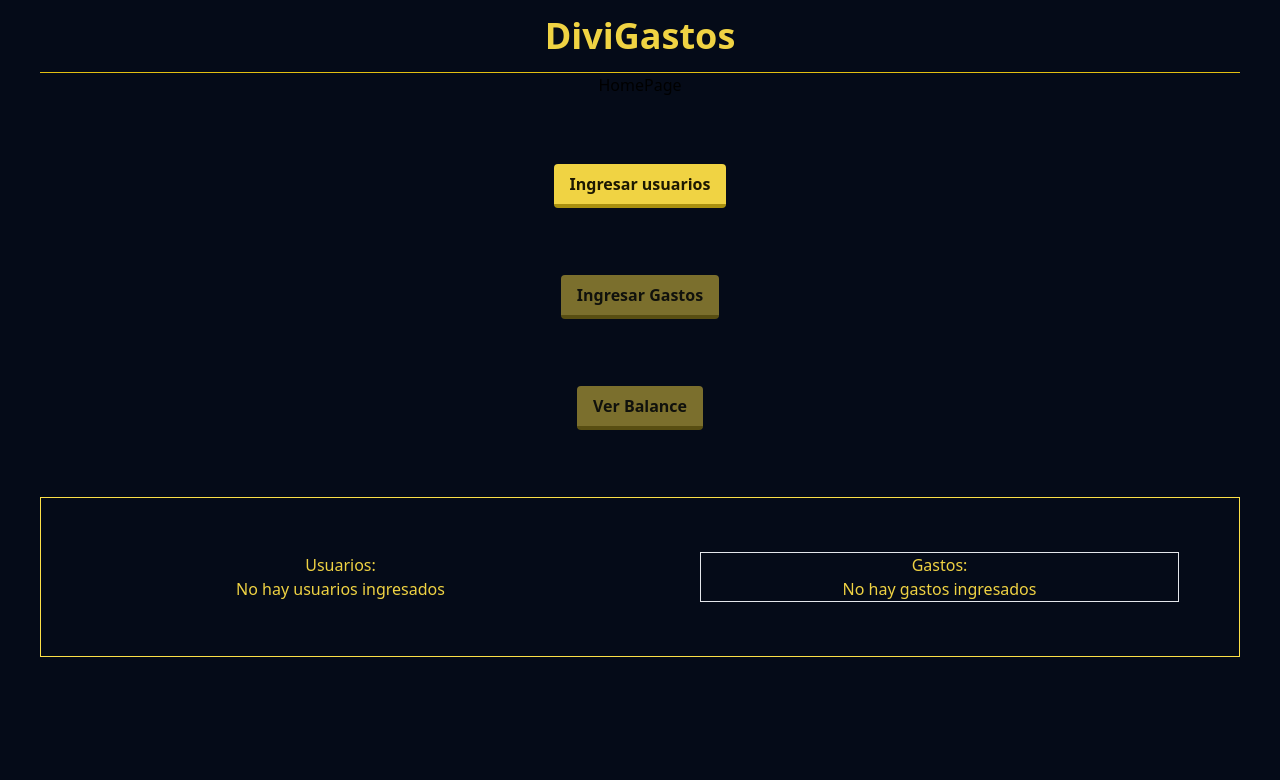
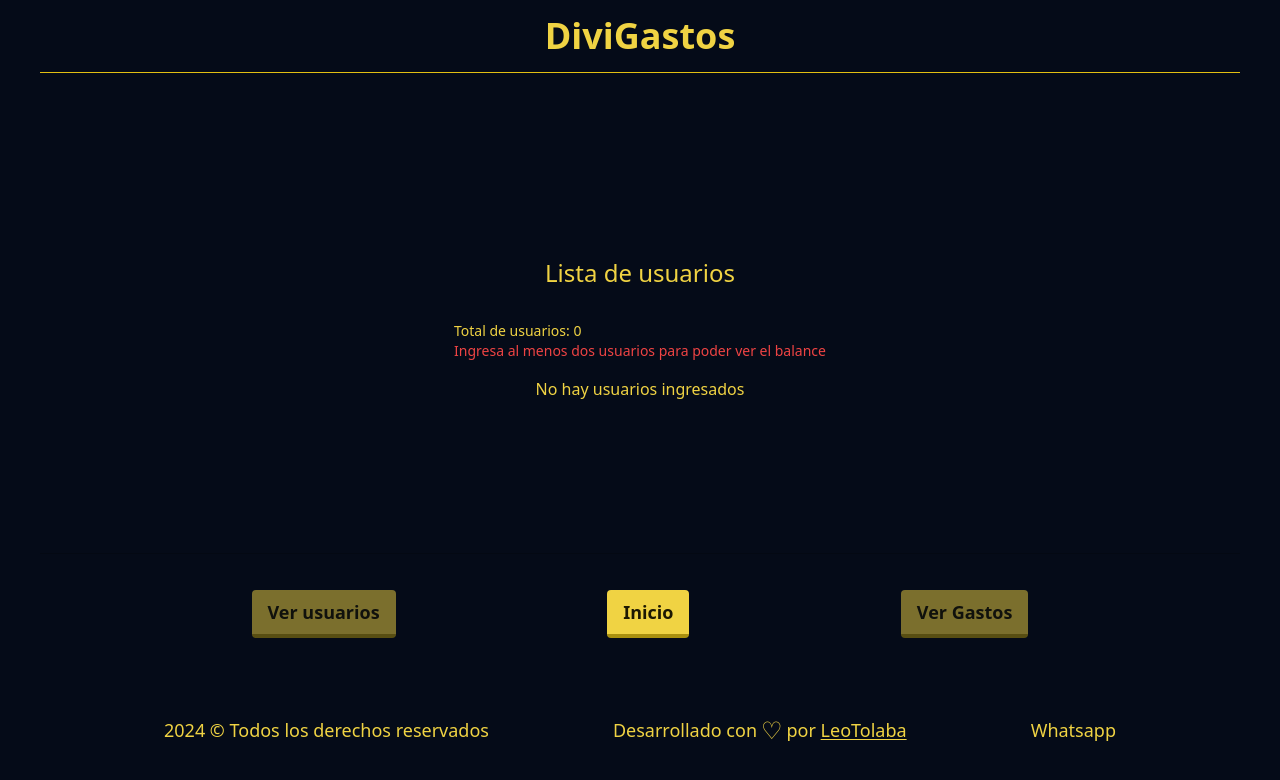
Before and after one commit to Leonardo-MT93/GastosApp, a React (Vite) app: page /all-users in a window 1280 px wide. Shown: the top 780 px of the page. Built offline with nearby package versions, Linux system fonts and the light colour scheme.

Commit message:
Agregando logica para el balance

```diff
--- a/src/components/Footer.jsx
+++ b/src/components/Footer.jsx
@@ -1,65 +1,74 @@
-// import { useState, useEffect } from "react";
 import { useContext } from "react";
-// import { useGetData } from "../hooks/useGetData";
+import { Link, useLocation } from "react-router-dom";
 import { UserContext } from "../context/UserContext";
 import { ExpenseContext } from "../context/ExpenseContext";
 
 const Footer = () => {
-  // const { usersData, expenses } = useGetData();
-  const { users, deleteUser } = useContext(UserContext);
-  const { expenses, deleteExpense } = useContext(ExpenseContext);
+  const { users } = useContext(UserContext);
+  const { expenses } = useContext(ExpenseContext);
+  const location = useLocation();
+  console.log(location.pathname); // Esto imprimirá la URL actual en la consola
+  const isUsersEmpty = !(users && users.length > 0 && location.pathname !== "/all-users");
+  const isExpensesEmpty = !(expenses && expenses.length > 1 && location.pathname !== "/all-expenses");
+
 
   return (
-    <div className="w-full h-[20vh] border border-yellow-300 flex items-center justify-around">
-      <div className="text-text w-[40%] flex flex-col items-center">
-        <h1 className="text-text">Usuarios:</h1>
-        {users.length > 0 ? (
-          <ul className="w-[60%]">
-            {users.map((user) => (
-              <li
-                className="flex justify-between items-center border-b py-2"
-                key={user.id}
-              >
-                <span>{user.name}</span>
-                <span>${user.salary}</span>
-                <button
-                  className="bg-red-500 rounded-full w-10"
-                  onClick={() => deleteUser(user.id)}
-                >
-                  x
-                </button>
-              </li>
-            ))}
-          </ul>
-        ) : (
-          <p>No hay usuarios ingresados</p>
-        )}
+    <footer
+      className="w-full border-t border-opacity-20 border-black
+    font-medium lg:text-lg sm:text-base text-text"
+    >
+      <div className="w-full flex items-center justify-evenly h-[15vh]">
+        <Link
+          to="/all-users"
+          className={`bg-buttons text-buttons-text font-bold py-2 px-4 border-b-4 border-b-buttons-border rounded ${
+            isUsersEmpty
+              ? " opacity-50 cursor-not-allowed pointer-events-none"
+              : ""
+          }`}
+        >
+          Ver usuarios
+        </Link>
+        <Link
+          to="/"
+          className='bg-buttons text-buttons-text font-bold py-2 px-4 border-b-4 border-b-buttons-border rounded'
+        >
+          Inicio
+        </Link>
+        <Link
+          to="/all-expenses"
+          className={`bg-buttons text-buttons-text font-bold py-2 px-4 border-b-4 border-b-buttons-border rounded ${
+            isExpensesEmpty
+              ? " opacity-50 cursor-not-allowed pointer-events-none"
+              : ""
+          }`}
+        >
+          Ver Gastos
+        </Link>
       </div>
-      <div className="text-text w-[40%] border flex flex-col items-center">
-        <h1>Gastos:</h1>
-        {expenses.length > 0 ? (
-          <ul className="w-[60%]">
-            {expenses.map((expense) => (
-              <li
-                className="flex justify-between items-center border-b py-2"
-                key={expense.id}
-              >
-                <span>{expense.name}</span>
-                <span>${expense.expense}</span>
-                <button
-                  className="bg-red-500 rounded-full w-10"
-                  onClick={() => deleteExpense(expense.id)}
-                >
-                  x
-                </button>
-              </li>
-            ))}
-          </ul>
-        ) : (
-          <p>No hay gastos ingresados</p>
-        )}
+      <div className="w-full flex flex-col items-center justify-center py-10 md:flex-row md:justify-evenly ">
+        <span>
+          {new Date().getFullYear()} &copy; Todos los derechos reservados
+        </span>
+        <div className="flex items-center">
+          Desarrollado con <span className="text-2xl px-1">&#9825;</span>
+          por&nbsp;
+          <Link
+            to="https://www.linkedin.com/in/leonardo-manuel-tolaba/"
+            className="underline  underline-offset-2"
+            target={"_blank"}
+          >
+            LeoTolaba
+          </Link>
+        </div>
+        <Link
+          className="hover:underline  underline-offset-2"
+          to="https://api.whatsapp.com/send?phone=+5401123937902&text=Hola,%20Me%20encanto%20tu%20portfolio!%20Queria%20contactarte!%20%F0%9F%92%99"
+          target={"_blank"}
+        >
+          Whatsapp
+        </Link>
       </div>
-    </div>
+    </footer>
   );
 };
 
--- /dev/null
+++ b/src/hooks/useCalculator.js
@@ -0,0 +1,19 @@
+
+export const useCalculator = (users, expenses) => {
+  const totalSalaries = users.reduce((acc, user) => acc + user.salary * 1, 0);
+
+  const totalExpenses = expenses.reduce(
+    (acc, expense) => acc + expense.expense * 1,
+    0
+  );
+  const usersWithPercentage = users.map((user) => ({
+    ...user,
+    percentage: (user.salary * 1 * 100) / totalSalaries,
+  }));
+
+  return {
+    totalSalaries,
+    totalExpenses,
+    usersWithPercentage,
+  };
+};
--- a/src/pages/BalancePage.jsx
+++ b/src/pages/BalancePage.jsx
@@ -1,7 +1,27 @@
+import { useContext } from "react";
+import { UserContext } from "../context/UserContext";
+import { ExpenseContext } from "../context/ExpenseContext";
+import { useCalculator } from "../hooks/useCalculator";
 
 const BalancePage = () => {
+
+  const { users } = useContext(UserContext);
+  const { expenses } = useContext(ExpenseContext);
+  const {totalSalaries, totalExpenses, usersWithPercentage} = useCalculator(users, expenses);
   return (
-    <div>BalancePage</div>
+    <div className="text-text w-full flex flex-col items-center">
+      <h1 className="text-text text-2xl py-4">Balance</h1>
+      <h2 className="text-text text-xl py-4">Salarios totales: <span className="text-cyan-300">${totalSalaries}</span></h2>
+      <h2 className="text-text text-xl py-4">Gastos totales: <span className="text-cyan-300">${totalExpenses}</span></h2>
+      { usersWithPercentage &&
+      usersWithPercentage.map((user) => (
+        <div className="w-[50%] flex items-center justify-around" key={user.id}>
+          <p>Nombre: {user.name}</p>
+          <p>Salario: {user.salary}</p>
+          <p>Porcentaje: {user.percentage}</p>
+        </div>
+      ))}
+    </div>
   )
 }
 
--- a/src/pages/HomePage.jsx
+++ b/src/pages/HomePage.jsx
@@ -9,9 +9,9 @@ const HomePage = () => {
   const isDataEmpty = !(users && users.length > 1);
   const isExpensesEmpty = !(expenses && expenses.length > 1);
   return (
-    <div className="w-full flex flex-col items-center justify-center">
+    <div className="w-full flex flex-col items-center justify-center border border-red-800 h-[70vh]">
       <h1>HomePage</h1>
-      <div className="w-full flex flex-col items-center justify-evenly h-[50vh]">
+      <div className="w-full flex flex-col items-center justify-evenly h-[60vh]">
         <Link
           to="/users"
           className="bg-buttons  hover:bg-buttons-hover text-buttons-text font-bold py-2 px-4 border-b-4 border-b-buttons-border hover:border-buttons-hover rounded"
@@ -19,7 +19,7 @@ const HomePage = () => {
           Ingresar usuarios
         </Link>
         <Link
-          to="/gastos"
+          to="/expense"
           className={`bg-buttons text-buttons-text font-bold py-2 px-4 border-b-4 border-b-buttons-border rounded ${
             isDataEmpty
               ? " opacity-50 cursor-not-allowed pointer-events-none"
@@ -31,7 +31,7 @@ const HomePage = () => {
         <Link
           to="/balance"
           className={`bg-buttons text-buttons-text font-bold py-2 px-4 border-b-4 border-b-buttons-border rounded ${
-            isExpensesEmpty
+            (isExpensesEmpty || isDataEmpty)
               ? " opacity-50 cursor-not-allowed pointer-events-none"
               : ""
           }`}        >
--- /dev/null
+++ b/src/pages/ListOfExpenses.jsx
@@ -0,0 +1,41 @@
+import { useContext } from "react"
+import { ExpenseContext } from "../context/ExpenseContext"
+
+const ListOfExpenses = () => {
+
+    const {expenses, deleteExpense} = useContext(ExpenseContext)
+  return (
+    <div className="w-full h-[60vh] flex flex-col items-center justify-center text-text">
+      <h1 className="text-text text-2xl py-4">Lista de usuarios</h1>
+      <div className="w-full h-[10vh] flex flex-col items-center">
+        <span className="text-text text-sm py-4">
+          Total de usuarios: {expenses.length }
+        </span>
+        {expenses.length > 0 ? (
+          <ul className="w-[60%]">
+            {expenses.map((item) => (
+              <li
+                className="flex justify-between items-center border-b py-2"
+                key={item.id}
+              >
+                <span>Nombre: {item.name}</span>
+                <span>Valor: ${item.expense}</span>
+                <button
+                  className="bg-red-500 rounded-full w-10"
+                  onClick={() => deleteExpense(item.id)}
+                >
+                  x
+                </button>
+              </li>
+            ))}
+          </ul>
+        ) : (
+          <p>No hay usuarios ingresados</p>
+        )}
+
+      </div>
+    </div>
+  )
+}
+
+export default ListOfExpenses
--- /dev/null
+++ b/src/pages/ListOfUsers.jsx
@@ -0,0 +1,42 @@
+import { useContext } from "react"
+import { UserContext } from "../context/UserContext"
+
+const ListOfUsers = () => {
+
+    const {users, deleteUser} = useContext(UserContext)
+  return (
+    <div className="w-full h-[60vh] flex flex-col items-center justify-center text-text">
+      <h1 className="text-text text-2xl py-4">Lista de usuarios</h1>
+      <div className="w-full h-[10vh] flex flex-col items-center">
+        <span className="text-text text-sm py-4">
+          Total de usuarios: {users.length }
+          {users.length < 2 ? (<p className="text-red-500">Ingresa al menos dos usuarios para poder ver el balance</p>) : null}
+        </span>
+        {users.length > 0 ? (
+          <ul className="w-[60%]">
+            {users.map((user) => (
+              <li
+                className="flex justify-between items-center border-b py-2"
+                key={user.id}
+              >
+                <span>Nombre: {user.name}</span>
+                <span>Salario: ${user.salary}</span>
+                <button
+                  className="bg-red-500 rounded-full w-10"
+                  onClick={() => deleteUser(user.id)}
+                >
+                  x
+                </button>
+              </li>
+            ))}
+          </ul>
+        ) : (
+          <p>No hay usuarios ingresados</p>
+        )}
+
+      </div>
+    </div>
+  )
+}
+
+export default ListOfUsers
--- a/src/pages/UsersFormPage.jsx
+++ b/src/pages/UsersFormPage.jsx
@@ -24,7 +24,7 @@ const UsersFormPage = () => {
   };
 
   return (
-    <div className="w-full h-[60vh] flex flex-col items-center justify-center border border-red-800">
+    <div className="w-full h-[70vh] flex flex-col items-center justify-center border border-red-800">
       <h1 className="text-text text-2xl py-4">Ingresar usuarios </h1>
       <form
         className="w-[80%] h-[40vh] flex items-center justify-center border border-red-500"
--- a/src/routes/AppRouter.jsx
+++ b/src/routes/AppRouter.jsx
@@ -3,6 +3,8 @@ import HomePage from "../pages/HomePage"
 import UsersFormPage from "../pages/UsersFormPage"
 import ExpensesPage from "../pages/ExpensesPage"
 import BalancePage from "../pages/BalancePage"
+import ListOfUsers from "../pages/ListOfUsers"
+import ListOfExpenses from "../pages/ListOfExpenses"
 
 const AppRouter = () => {
   return (
@@ -10,8 +12,10 @@ const AppRouter = () => {
         <Routes>
             <Route path="/" element={<HomePage />} />
             <Route path="/users" element={<UsersFormPage/>}/>
-            <Route path="/gastos" element={<ExpensesPage/>}/>
+            <Route path="/expense" element={<ExpensesPage/>}/>
             <Route path="/balance" element={<BalancePage/>}/>
+            <Route path="/all-users" element={<ListOfUsers/>} />
+            <Route path="/all-expenses" element={<ListOfExpenses/>} />
             <Route path="*" element={<HomePage/>} />
         </Routes>
     </>
```
